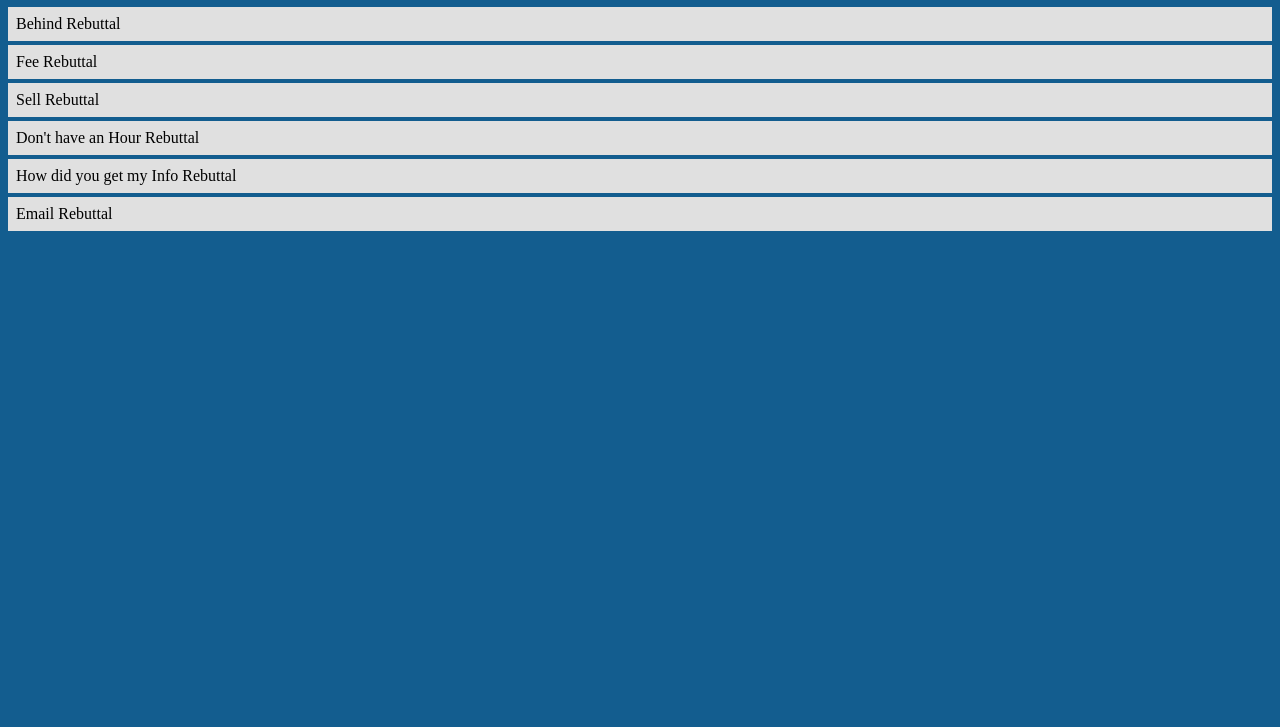
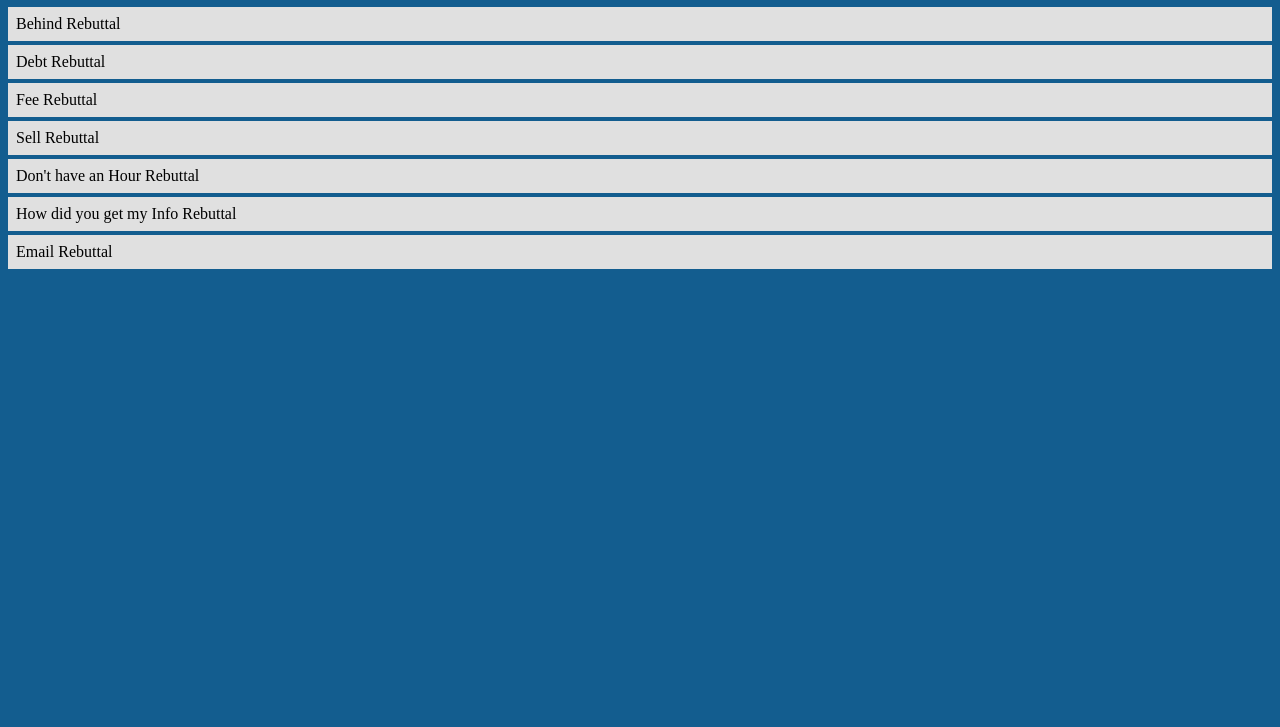
Before and after one commit to gtwilli3/QA-Click-to-Copy, a plain HTML site: page index.html in a window 1280 px wide. Shown: the part 73-800 px from the top of the page. Drawn offline with Linux system fonts and the light colour scheme.

Commit message:
Update index.html
added debt

```diff
--- a/index.html
+++ b/index.html
@@ -35,6 +35,7 @@
     <h1>Click an Item to Copy Text</h1>
     <ul>
         <li onclick="copyToClipboard('Behind Rebuttal')">Behind Rebuttal</li>
+	<li onclick="copyToClipboard('Debt Rebuttal')">Debt Rebuttal</li>
         <li onclick="copyToClipboard('Fee Rebuttal')">Fee Rebuttal</li>
         <li onclick="copyToClipboard('Sell Rebuttal')">Sell Rebuttal</li>
         <li onclick="copyToClipboard('Don't have an Hour Rebuttal')">Don't have an Hour Rebuttal</li>
```
